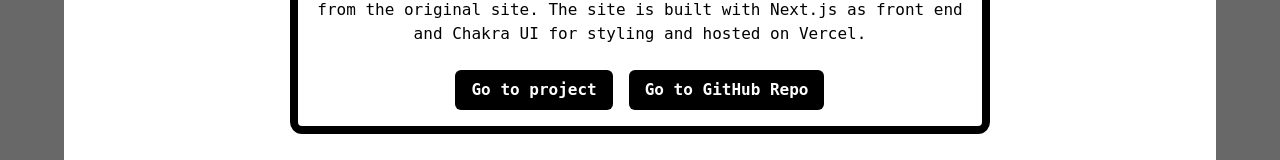
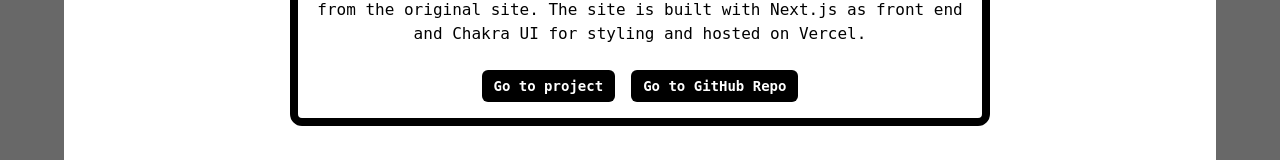
Before and after one commit to ericonti24/portfolio-site, a Next.js app: page /projects in a window 1280 px wide. Shown: the part 634-794 px from the top of the page. Built offline with nearby package versions, Linux system fonts and the light colour scheme.

Commit message:
adjust projects size

```diff
--- a/app/projects/page.js
+++ b/app/projects/page.js
@@ -37,7 +37,7 @@ import {
       <Stack spacing="24" mb={24}>
         {PROJECTS.map((project, index) => (
         <Box
-          maxW={{base: '370px', md: "700px"}}
+          maxW={{base: '300px', md: "700px"}}
           bg={useColorModeValue('white')}
           boxShadow={'5xl'}
           rounded={'xl'}
@@ -86,7 +86,7 @@ import {
               rel='noopener noreferrer'
               border='none'
               fontFamily={'DejaVu Sans Mono, monospace'}
-              size={{base: 'md', mb: 'md'}}
+              size={{base: 'sm', mb: 'md'}}
               >
                 Go to project
               </Button>
@@ -101,7 +101,7 @@ import {
               rel='noopener noreferrer'
               border='none'
               fontFamily={'DejaVu Sans Mono, monospace'}
-              size={{base: 'md', mb: 'md'}}
+              size={{base: 'sm', mb: 'md'}}
               >
                 Go to GitHub Repo
               </Button>
```
